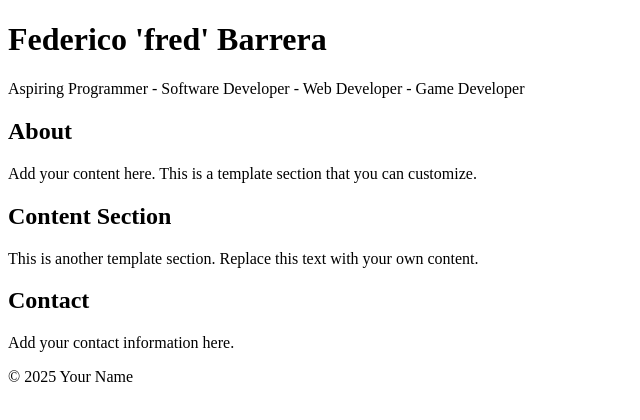
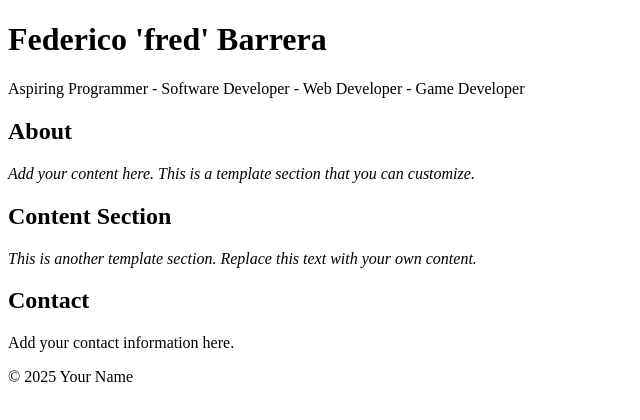
Before and after one commit to fwr3d/fbarro.github.io, a plain HTML site: page index.html in a window 1280 px wide. Shown: the full height of the page, 0-640 px from the left. Drawn offline with Linux system fonts and the light colour scheme.

Commit message:
Update index.html to change placeholder text formatting in About and Content sections from paragraph to italic for improved emphasis.

```diff
--- a/index.html
+++ b/index.html
@@ -15,12 +15,12 @@
   <main>
     <section class="about">
       <h2>About</h2>
-      <p>Add your content here. This is a template section that you can customize.</p>
+      <i>Add your content here. This is a template section that you can customize.</i>
     </section>
 
     <section class="content">
       <h2>Content Section</h2>
-      <p>This is another template section. Replace this text with your own content.</p>
+      <em>This is another template section. Replace this text with your own content.</em>
     </section>
 
     <section class="contact">
```
